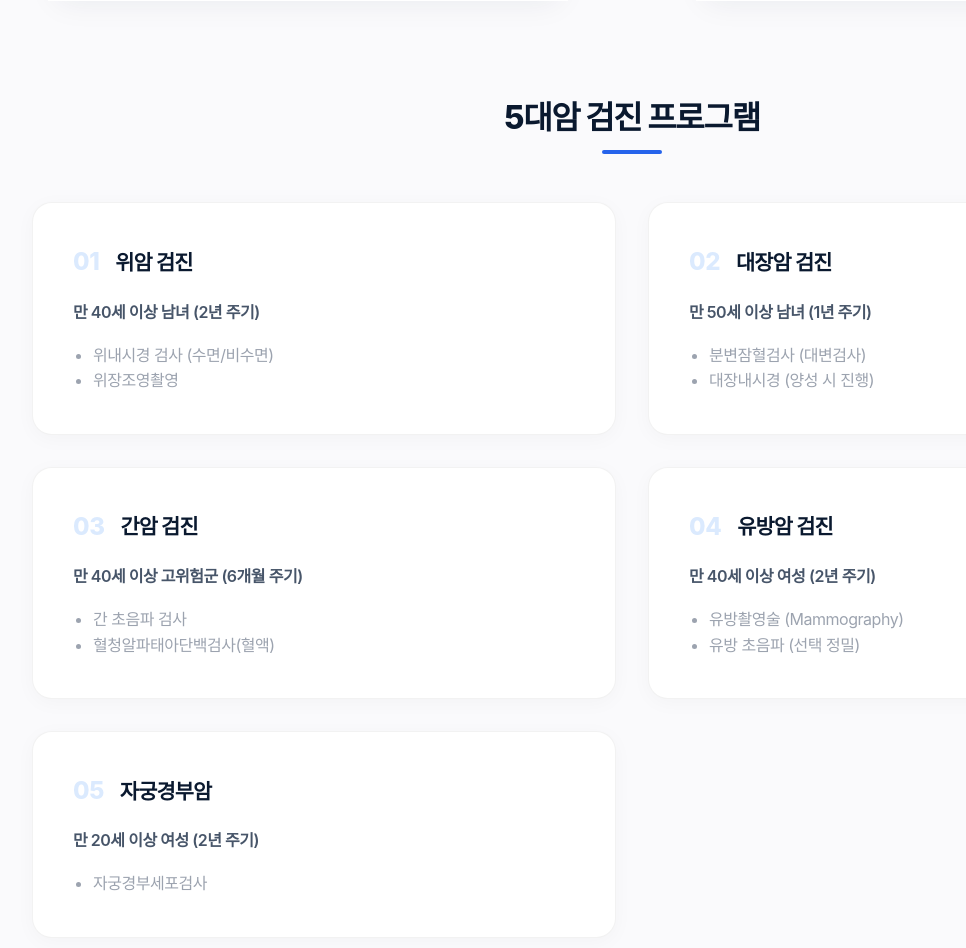
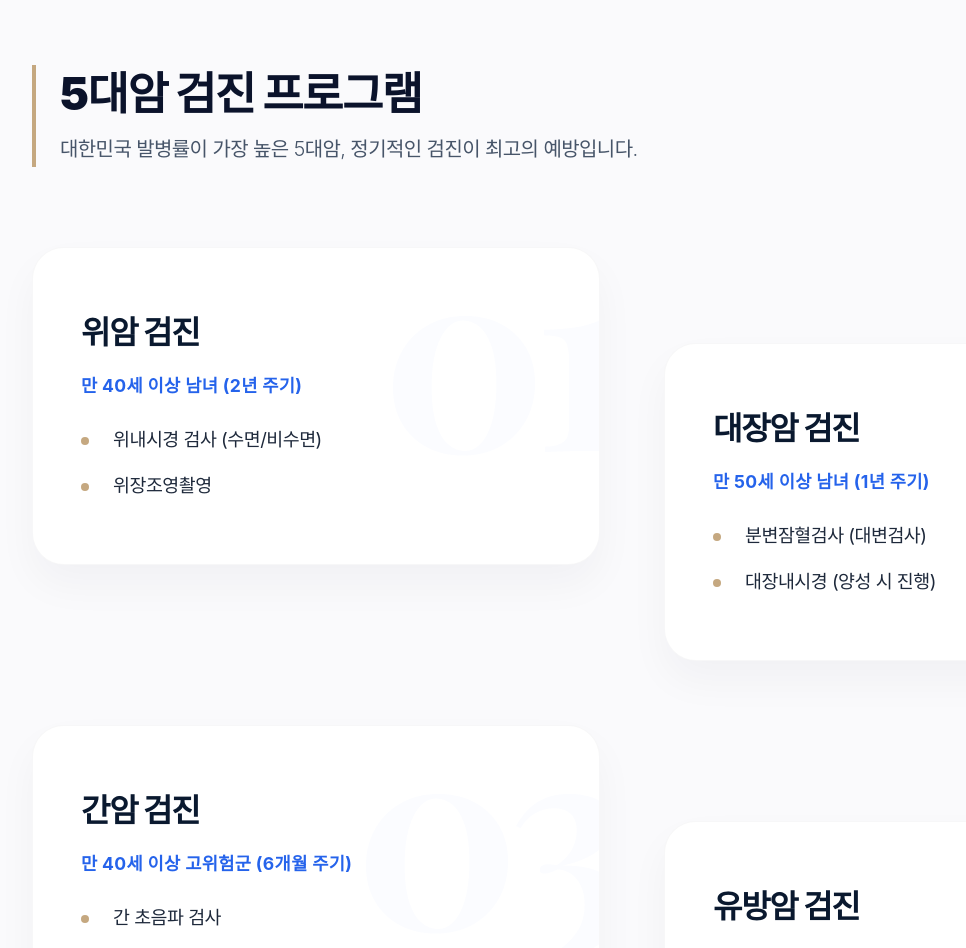
Before and after one commit to bnam1321-bit/365-clinic-web, a Next.js app: page /checkup in a window 1280 px wide. Shown: the part 1320-2268 px from the top of the page, without its empty margins (8-974 px from the left). Built offline with nearby package versions, Linux system fonts and the light colour scheme; a web font is replaced by a local one.

Commit message:
Fix header bug and apply creative editorial redesign to all subpages

```diff
--- a/src/app/checkup/page.module.css
+++ b/src/app/checkup/page.module.css
@@ -128,82 +128,107 @@
     margin-bottom: 6rem;
 }
 
+/* Editorial Layout */
+.editorialHeader {
+    text-align: left;
+    margin-bottom: 5rem;
+    padding-left: 1rem;
+    border-left: 4px solid var(--color-accent-gold);
+}
+
 .sectionTitle {
-    font-size: 2rem;
+    font-size: 2.5rem;
+    font-weight: 800;
+    color: var(--color-primary-dark);
+    margin-bottom: 0.5rem;
+    letter-spacing: -0.02em;
+}
+
+.sectionDesc {
+    font-size: 1.15rem;
+    color: var(--color-text-secondary);
+}
+
+.editorialGrid {
+    display: grid;
+    grid-template-columns: 1fr;
+    gap: 3rem;
+}
+
+.editorialCard {
+    position: relative;
+    background: white;
+    padding: 3.5rem 3rem;
+    border-radius: 2rem;
+    box-shadow: 0 20px 40px rgba(0,0,0,0.04);
+    border: 1px solid rgba(0,0,0,0.02);
+    overflow: hidden;
+    transition: transform 0.5s cubic-bezier(0.16, 1, 0.3, 1);
+}
+
+.editorialCard:hover {
+    transform: translateY(-10px);
+    box-shadow: 0 30px 60px rgba(0,0,0,0.08);
+}
+
+.bgNumber {
+    position: absolute;
+    top: -20px;
+    right: -10px;
+    font-size: 12rem;
+    font-weight: 900;
+    color: rgba(37, 99, 235, 0.03);
+    line-height: 1;
+    z-index: 0;
+    user-select: none;
+    font-family: var(--font-serif);
+}
+
+.cardContent {
+    position: relative;
+    z-index: 1;
+}
+
+.cardContent h4 {
+    font-size: 1.8rem;
     font-weight: 800;
     color: var(--color-primary);
-    margin-bottom: 3rem;
-    text-align: center;
-    position: relative;
-    padding-bottom: 1rem;
+    margin-bottom: 0.5rem;
 }
 
-.sectionTitle::after {
-    content: '';
-    position: absolute;
-    bottom: 0;
-    left: 50%;
-    transform: translateX(-50%);
-    width: 60px;
-    height: 4px;
-    background-color: var(--color-secondary);
-    border-radius: var(--radius-full);
-}
-
-/* Cancer Grid */
-.cancerGrid {
-    display: grid;
-    grid-template-columns: repeat(1, 1fr);
-    gap: 2rem;
-}
-
-.cancerItem {
-    background: white;
-    padding: 2.5rem;
-    border-radius: var(--radius-lg);
-    box-shadow: 0 4px 20px rgba(0, 0, 0, 0.03);
-    border: 1px solid rgba(0, 0, 0, 0.05);
-    transition: all 0.4s ease;
-    display: flex;
-    flex-direction: column;
-}
-
-.cancerItem:hover {
-    transform: translateY(-5px) scale(1.01);
-    box-shadow: 0 15px 30px rgba(0, 0, 0, 0.08);
-    border-color: rgba(37, 99, 235, 0.2);
-}
-
-.cancerHeader {
-    display: flex;
-    align-items: center;
-    gap: 1rem;
-    margin-bottom: 1rem;
-}
-
-.num {
-    font-size: 1.5rem;
-    font-weight: 800;
-    color: #DBEAFE;
-}
-
-.cancerItem h4 {
-    font-size: 1.3rem;
+.target {
+    color: var(--color-secondary);
     font-weight: 700;
-    color: var(--color-primary);
-}
-
-.cancerItem p {
-    color: var(--color-text-secondary);
-    font-weight: 600;
-    margin-bottom: 1rem;
+    font-size: 1.05rem;
+    margin-bottom: 1.5rem;
+    letter-spacing: 0.02em;
 }
 
 .list {
-    list-style: disc;
-    padding-left: 1.25rem;
-    color: var(--color-text-muted);
-    line-height: var(--leading-normal);
+    list-style: none;
+    padding-left: 0;
+    color: var(--color-text-primary);
+    display: flex;
+    flex-direction: column;
+    gap: 0.8rem;
+}
+
+.list li {
+    padding-left: 1.5rem;
+    position: relative;
+    font-size: 1.1rem;
+}
+
+.list li::before {
+    content: '';
+    position: absolute;
+    left: 0;
+    top: 50%;
+    transform: translateY(-50%);
+    width: 6px;
+    height: 6px;
+    background-color: var(--color-accent-gold);
+    border-radius: 50%;
 }
 
 /* Process Box */
@@ -293,12 +318,17 @@
 @media (min-width: 768px) {
     .introGrid {
         grid-template-columns: repeat(2, 1fr);
-        gap: 8rem;
-        /* Very wide gap for tabs on desktop */
+        gap: 6rem;
     }
 
-    .cancerGrid {
+    .editorialGrid {
         grid-template-columns: repeat(2, 1fr);
+        gap: 4rem;
+        align-items: flex-start;
+    }
+
+    .offsetCard {
+        margin-top: 4rem; /* Asymmetrical staggered layout */
     }
 
     .photoGrid {
--- a/src/app/checkup/page.tsx
+++ b/src/app/checkup/page.tsx
@@ -57,61 +57,64 @@ export default function CheckupPage() {
 
                     {/* Detailed Sections - 5 Major Cancers */}
                     <div className={styles.section}>
-                        <h2 className={styles.sectionTitle}>5대암 검진 프로그램</h2>
-                        <div className={styles.cancerGrid}>
-                            <div className={styles.cancerItem}>
-                                <div className={styles.cancerHeader}>
-                                    <span className={styles.num}>01</span>
-                                    <h4>위암 검진</h4>
+                        <div className="editorial-header">
+                            <h2 className="editorial-title">5대암 검진 프로그램</h2>
+                            <p className="editorial-desc">대한민국 발병률이 가장 높은 5대암, 정기적인 검진이 최고의 예방입니다.</p>
                         </div>
-                                <p>만 40세 이상 남녀 (2년 주기)</p>
-                                <ul className={styles.list}>
+                        <div className="editorial-grid">
+                            <div className="editorial-card">
+                                <div className="bg-number">01</div>
+                                <div className="card-content">
+                                    <h4 className="card-title">위암 검진</h4>
+                                    <p className="card-subtitle">만 40세 이상 남녀 (2년 주기)</p>
+                                    <ul className="editorial-list">
                                         <li>위내시경 검사 (수면/비수면)</li>
                                         <li>위장조영촬영</li>
                                     </ul>
                                 </div>
-                            <div className={styles.cancerItem}>
-                                <div className={styles.cancerHeader}>
-                                    <span className={styles.num}>02</span>
-                                    <h4>대장암 검진</h4>
                             </div>
-                                <p>만 50세 이상 남녀 (1년 주기)</p>
-                                <ul className={styles.list}>
+                            <div className="editorial-card offset-card">
+                                <div className="bg-number">02</div>
+                                <div className="card-content">
+                                    <h4 className="card-title">대장암 검진</h4>
+                                    <p className="card-subtitle">만 50세 이상 남녀 (1년 주기)</p>
+                                    <ul className="editorial-list">
                                         <li>분변잠혈검사 (대변검사)</li>
                                         <li>대장내시경 (양성 시 진행)</li>
                                     </ul>
                                 </div>
-                            <div className={styles.cancerItem}>
-                                <div className={styles.cancerHeader}>
-                                    <span className={styles.num}>03</span>
-                                    <h4>간암 검진</h4>
                             </div>
-                                <p>만 40세 이상 고위험군 (6개월 주기)</p>
-                                <ul className={styles.list}>
+                            <div className="editorial-card">
+                                <div className="bg-number">03</div>
+                                <div className="card-content">
+                                    <h4 className="card-title">간암 검진</h4>
+                                    <p className="card-subtitle">만 40세 이상 고위험군 (6개월 주기)</p>
+                                    <ul className="editorial-list">
                                         <li>간 초음파 검사</li>
                                         <li>혈청알파태아단백검사(혈액)</li>
                                     </ul>
                                 </div>
-                            <div className={styles.cancerItem}>
-                                <div className={styles.cancerHeader}>
-                                    <span className={styles.num}>04</span>
-                                    <h4>유방암 검진</h4>
                             </div>
-                                <p>만 40세 이상 여성 (2년 주기)</p>
-                                <ul className={styles.list}>
+                            <div className="editorial-card offset-card">
+                                <div className="bg-number">04</div>
+                                <div className="card-content">
+                                    <h4 className="card-title">유방암 검진</h4>
+                                    <p className="card-subtitle">만 40세 이상 여성 (2년 주기)</p>
+                                    <ul className="editorial-list">
                                         <li>유방촬영술 (Mammography)</li>
                                         <li>유방 초음파 (선택 정밀)</li>
                                     </ul>
                                 </div>
-                            <div className={styles.cancerItem}>
-                                <div className={styles.cancerHeader}>
-                                    <span className={styles.num}>05</span>
-                                    <h4>자궁경부암</h4>
                             </div>
-                                <p>만 20세 이상 여성 (2년 주기)</p>
-                                <ul className={styles.list}>
+                            <div className="editorial-card">
+                                <div className="bg-number">05</div>
+                                <div className="card-content">
+                                    <h4 className="card-title">자궁경부암</h4>
+                                    <p className="card-subtitle">만 20세 이상 여성 (2년 주기)</p>
+                                    <ul className="editorial-list">
                                         <li>자궁경부세포검사</li>
                                     </ul>
+                                </div>
                             </div>
                         </div>
                     </div>
--- a/src/app/globals.css
+++ b/src/app/globals.css
@@ -133,3 +133,138 @@ button {
   white-space: nowrap;
   border: 0;
 }
+
+/* ==========================================================================
+   Editorial & Magazine Global Design System for Subpages
+   ========================================================================== */
+
+.editorial-header {
+  text-align: left;
+  margin-bottom: 5rem;
+  padding-left: 1.5rem;
+  border-left: 4px solid var(--color-accent-gold);
+}
+
+.editorial-title {
+  font-size: 2.8rem;
+  font-weight: 900;
+  color: var(--color-primary-dark);
+  margin-bottom: 0.5rem;
+  letter-spacing: -0.03em;
+}
+
+.editorial-desc {
+  font-size: 1.25rem;
+  color: var(--color-text-secondary);
+  font-weight: 300;
+  max-width: 800px;
+}
+
+.editorial-grid {
+  display: grid;
+  grid-template-columns: 1fr;
+  gap: 3rem;
+}
+
+.editorial-card {
+  position: relative;
+  background: white;
+  padding: 4rem 3rem;
+  border-radius: 2rem;
+  box-shadow: 0 20px 40px rgba(10, 25, 47, 0.04);
+  border: 1px solid rgba(10, 25, 47, 0.03);
+  overflow: hidden;
+  transition: transform 0.6s cubic-bezier(0.16, 1, 0.3, 1), box-shadow 0.6s cubic-bezier(0.16, 1, 0.3, 1);
+  display: flex;
+  flex-direction: column;
+}
+
+.editorial-card:hover {
+  transform: translateY(-12px);
+  box-shadow: 0 35px 70px rgba(10, 25, 47, 0.08);
+}
+
+.bg-number {
+  position: absolute;
+  top: -30px;
+  right: -20px;
+  font-size: 16rem;
+  font-weight: 900;
+  color: rgba(37, 99, 235, 0.02);
+  line-height: 1;
+  z-index: 0;
+  user-select: none;
+  font-family: var(--font-serif);
+  letter-spacing: -0.05em;
+  transition: color 0.6s ease;
+}
+
+.editorial-card:hover .bg-number {
+  color: rgba(37, 99, 235, 0.04);
+}
+
+.card-content {
+  position: relative;
+  z-index: 1;
+}
+
+.card-title {
+  font-size: 2rem;
+  font-weight: 800;
+  color: var(--color-primary);
+  margin-bottom: 1rem;
+}
+
+.card-subtitle {
+  color: var(--color-secondary);
+  font-weight: 700;
+  font-size: 1.1rem;
+  margin-bottom: 1.5rem;
+  letter-spacing: 0.02em;
+}
+
+.card-text {
+  font-size: 1.15rem;
+  color: var(--color-text-primary);
+  line-height: 1.8;
+  margin-bottom: 2rem;
+}
+
+.editorial-list {
+  list-style: none;
+  padding-left: 0;
+  color: var(--color-text-primary);
+  display: flex;
+  flex-direction: column;
+  gap: 1rem;
+}
+
+.editorial-list li {
+  padding-left: 2rem;
+  position: relative;
+  font-size: 1.15rem;
+  line-height: 1.6;
+}
+
+.editorial-list li::before {
+  content: '';
+  position: absolute;
+  left: 0;
+  top: 0.75rem;
+  width: 8px;
+  height: 8px;
+  background-color: var(--color-accent-gold);
+  border-radius: 50%;
+}
+
+@media (min-width: 768px) {
+  .editorial-grid {
+      grid-template-columns: repeat(2, 1fr);
+      gap: 4rem;
+      align-items: flex-start;
+  }
+
+  .offset-card {
+      margin-top: 6rem; /* Creates the asymmetrical magazine look */
+  }
+}
--- a/src/components/layout/Header.module.css
+++ b/src/components/layout/Header.module.css
@@ -174,6 +174,7 @@
 .menuButton {
     display: block;
     color: var(--color-primary);
+    position: relative;
     z-index: 1001; /* Keep above mobile nav */
     transition: color var(--transition-fast);
     background: transparent;
```
Also changed, not shown: src/app/about/page.tsx (+30 -34 lines), src/app/clinic/page.tsx (+71 -62 lines), src/app/endoscopy/page.tsx (+28 -18 lines), src/app/pain/page.tsx (+28 -25 lines), src/app/ultrasound/page.tsx (+32 -38 lines). Lines whose indentation alone changed are shown as unchanged.
